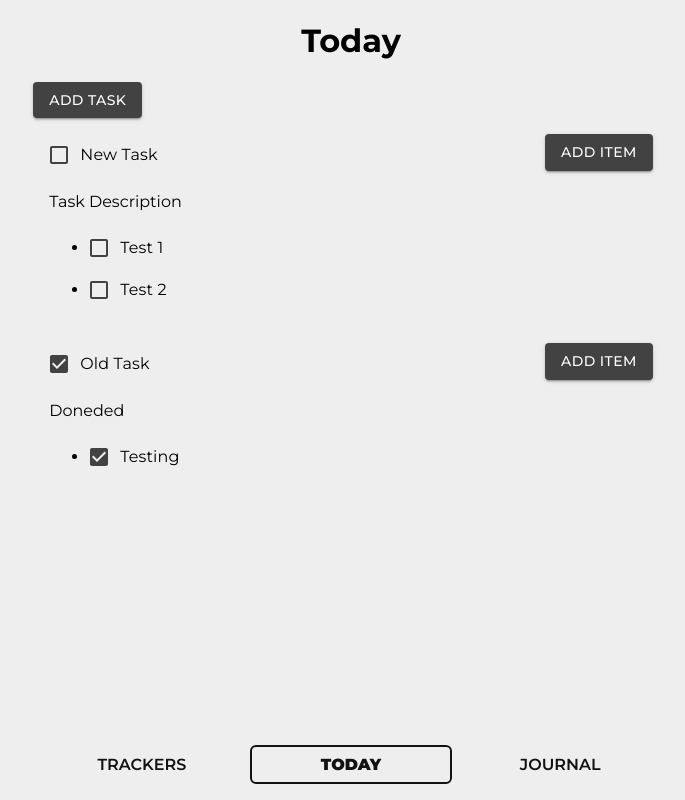
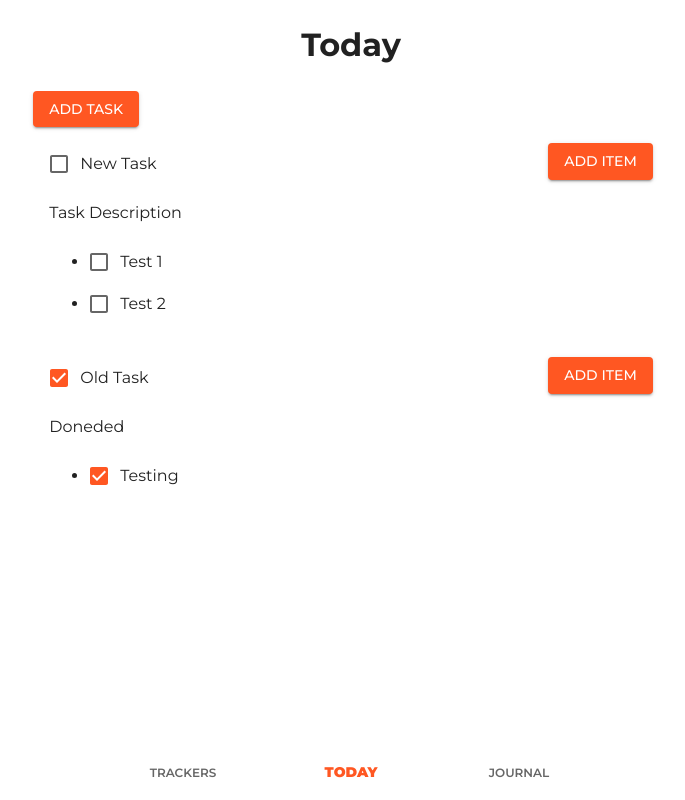
Before and after one commit to therisingtsun/ekdanta, a Next.js app: page / in a window 1280 px wide. Shown: the whole page, without its empty margins (289-974 px from the left). Built offline with nearby package versions, Linux system fonts and the light colour scheme.

Commit message:
themeprovider works now

```diff
--- a/next.config.js
+++ b/next.config.js
@@ -1,6 +1,6 @@
 /** @type {import('next').NextConfig} */
 const nextConfig = {
-	reactStrictMode: true
+	reactStrictMode: false
 }
 
 module.exports = nextConfig
--- a/src/app/components/BottomNav/index.scss
+++ /dev/null
@@ -1,18 +0,0 @@
-.bottom-nav {
-	position: fixed;
-
-	inset: auto 0 0;
-	max-width: 60ch;
-	width: 100%;
-	padding: 1rem 0.5rem;
-	margin: auto;
-
-	display: flex;
-	flex-flow: row nowrap;
-	align-items: center;
-	gap: 0.5rem;
-
-	a {
-		width: 100%;
-	}
-}
--- a/src/app/components/BottomNav/index.tsx
+++ b/src/app/components/BottomNav/index.tsx
@@ -1,24 +1,37 @@
 'use client';
 
-import { usePathname } from "next/navigation"
-import "./index.scss"
-
-import Link from "next/link"
+import { usePathname, useRouter } from "next/navigation"
+import { BottomNavigation, BottomNavigationAction } from "@mui/material";
 
 const paths = [
-	{ href: "trackers", text: "Trackers" },
-	{ href: "", text: "Today" },
-	{ href: "journal", text: "Journal" },
+	{ href: "/trackers", text: "Trackers" },
+	{ href: "/", text: "Today" },
+	{ href: "/journal", text: "Journal" },
 ]
 
 export default () => {
+	const router = useRouter()
 	const pathname = usePathname()
 
-	return <div className="bottom-nav">{
-		paths.map(({ href, text }, i) => {
-			return <Link key={i} className={"button-link " + (
-				pathname.substring(1) === href ? "--active" : ""
-			)} href={href}>{text}</Link>
-		})
-	}</div>
+	const index = paths.findIndex(p => p.href === pathname)
+
+	return <BottomNavigation
+		sx={{
+			position: "fixed",
+			inset: "auto 0 0"
+		}}
+		showLabels
+		value={index}
+		onChange={(_, value) => {
+			router.push(paths[value].href)
+		}}
+	>{
+		paths.map(({ text }, i) => <BottomNavigationAction sx={{
+			textTransform: "uppercase",
+			fontWeight: 600,
+			"&.Mui-selected": {
+				fontWeight: 900
+			}
+		}} key={i} label={text} />)
+	}</BottomNavigation>
 }
--- a/src/app/components/Task/Modal.tsx
+++ b/src/app/components/Task/Modal.tsx
@@ -8,20 +8,11 @@ import DialogActions from "@mui/material/DialogActions";
 import DialogContent from "@mui/material/DialogContent";
 import DialogContentText from "@mui/material/DialogContentText";
 import DialogTitle from "@mui/material/DialogTitle";
-import { grey } from "@mui/material/colors";
 
 import {
 	Task as TaskStructure,
 	TaskItem as TaskItemStructure,
 } from "@/types/TasksList";
-
-const buttonStyle = {
-	fontFamily: "Montserrat",
-	backgroundColor: grey[800],
-	'&:hover': {
-		backgroundColor: grey[700],
-	}
-};
 
 export const TaskDialog = ({
 	init,
@@ -37,7 +28,7 @@ export const TaskDialog = ({
 	const [ state, setState ] = useState<TaskStructure>(init())
 
 	return <>
-		<Button variant="contained" sx={buttonStyle} onClick={() => {
+		<Button variant="contained" onClick={() => {
 			setOpenTaskDialog(true)
 			setState(init())
 		}}>
@@ -65,7 +56,8 @@ export const TaskDialog = ({
 					<DialogContentText>Description</DialogContentText>
 					<TextField
 						autoComplete="off" margin="dense"
-						fullWidth variant="standard"
+						fullWidth
+						multiline minRows={4}
 						onChange={(event: React.ChangeEvent<HTMLInputElement>) => {
 							setState({
 								...state,
@@ -101,7 +93,7 @@ export const TaskItemDialog = ({
 	const [ state, setState ] = useState<TaskItemStructure>(init())
 
 	return <>
-		<Button sx={buttonStyle} variant="contained" onClick={() => {
+		<Button variant="contained" onClick={() => {
 			setOpenTaskItemDialog(true)
 			setState(init())
 		}}>
@@ -116,11 +108,10 @@ export const TaskItemDialog = ({
 				<DialogContent>
 					<DialogContentText>Description</DialogContentText>
 					<TextField
-						autoComplete="off"
 						autoFocus
-						margin="dense"
+						autoComplete="off" margin="dense"
 						fullWidth
-						variant="standard"
+						multiline minRows={4}
 						onChange={(event: React.ChangeEvent<HTMLInputElement>) => {
 							setState({
 								...state,
--- a/src/app/components/Task/index.tsx
+++ b/src/app/components/Task/index.tsx
@@ -4,21 +4,13 @@ import "./index.scss";
 
 import { useState } from "react";
 
-import { FormControlLabel, Typography, Checkbox } from "@mui/material";
-import { grey } from "@mui/material/colors";
+import { FormControlLabel, Checkbox } from "@mui/material";
 
 import {
 	Task as TaskStructure,
 	TaskItem as TaskItemStructure,
 } from "@/types/TasksList";
 import { TaskItemDialog } from "./Modal";
-
-const checkboxStyle = {
-	color: grey[800],
-	"&.Mui-checked, &.MuiCheckbox-indeterminate": {
-		color: grey[800],
-	},
-};
 
 export const TaskItem = ({
 	item,
@@ -30,14 +22,9 @@ export const TaskItem = ({
 	return (
 		<FormControlLabel
 			className="task-item-container"
-			label={
-				<Typography fontFamily={"Montserrat, sans-serif"}>
-					{item.description}
-				</Typography>
-			}
+			label={item.description}
 			control={
 				<Checkbox
-					sx={checkboxStyle}
 					checked={item.completed ?? false}
 					onClick={onClick}
 				/>
@@ -90,14 +77,9 @@ export default ({ task, onUpdate }: {
 		<div className="task-container">
 			<div className="task-header">
 				<FormControlLabel
-					label={
-						<Typography fontFamily={"Montserrat, sans-serif"}>
-							{state.title}
-						</Typography>
-					}
+					label={state.title}
 					control={
 						<Checkbox
-							sx={checkboxStyle}
 							checked={
 								state.completed ||
 								state.items.length > 0 && state.items.every((item) => item.completed)
--- a/src/app/layout.tsx
+++ b/src/app/layout.tsx
@@ -1,5 +1,10 @@
+"use client";
+
 import "../styles/global.scss";
-import "../styles/interactions.scss";
+
+import { CssBaseline, ThemeProvider, createTheme, useMediaQuery } from "@mui/material";
+import { deepOrange, grey } from "@mui/material/colors";
+import { useMemo } from "react";
 
 export const metadata = {
 	title: 'Ekdanta'
@@ -10,9 +15,26 @@ export default function RootLayout({
 }: {
 	children: React.ReactNode
 }) {
+	const prefersDarkMode = useMediaQuery('(prefers-color-scheme: dark)');
+	const theme = useMemo(
+		() => createTheme({
+			palette: {
+				mode: prefersDarkMode ? 'dark' : 'light',
+				primary: deepOrange,
+			},
+			typography: {
+				fontFamily: "Montserrat, sans-serif"
+			}
+		}),
+		[prefersDarkMode],
+	);
+
 	return (
 		<html lang="en">
-			<body>{children}</body>
+			<ThemeProvider theme={theme}>
+				<CssBaseline />
+				<body>{children}</body>
+			</ThemeProvider>
 		</html>
 	)
 }
--- a/src/styles/global.scss
+++ b/src/styles/global.scss
@@ -1,24 +1,4 @@
 @import url('https://fonts.googleapis.com/css2?family=Montserrat:ital,wght@0,100;0,200;0,300;0,400;0,500;0,600;0,700;0,800;0,900;1,100;1,200;1,300;1,400;1,500;1,600;1,700;1,800;1,900&display=swap');
-
-:root {
-	color-scheme: dark;
-
-	--primary: rgb(0, 167, 161);
-
-	--background: #121212;
-
-	--color-font: #eee;
-}
-
-@media (prefers-color-scheme: light) {
-	:root {
-		color-scheme: light;
-
-		--background: #eee;
-
-		--color-font: #121212;
-	}
-}
 
 *, *::before, *::after {
 	box-sizing: border-box;
@@ -28,8 +8,6 @@ body {
 	margin: auto;
 
 	font-family: "Montserrat", sans-serif;
-
-	background-color: var(--background);
 }
 
 main {
--- a/src/styles/interactions.scss
+++ /dev/null
@@ -1,27 +0,0 @@
-.button-link,
-.button-link:visited {
-	user-select: none;
-
-	background-color: hsla(0deg, 100%, 100%, 0.05);
-	border-radius: 6px;
-	padding: 0.5rem 1rem;
-
-	text-decoration: none;
-	text-transform: uppercase;
-
-	font-weight: 600;
-
-	color: var(--color-font);
-	border: 2px solid transparent;
-
-	text-align: center;
-
-	&:hover {
-		background-color: hsla(0deg, 100%, 100%, 0.1);
-	}
-
-	&.--active {
-		font-weight: 900;
-		border-color: var(--color-font);
-	}
-}
```
Also changed, not shown: 1 other file (tests, documents, lock files or other folders).
